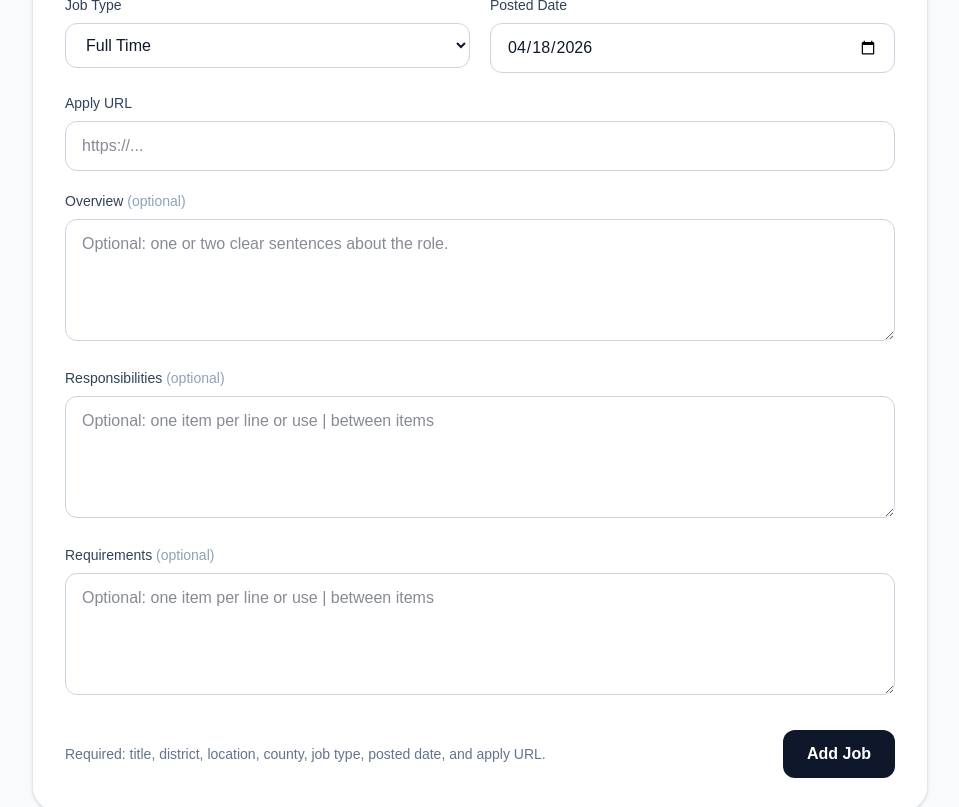
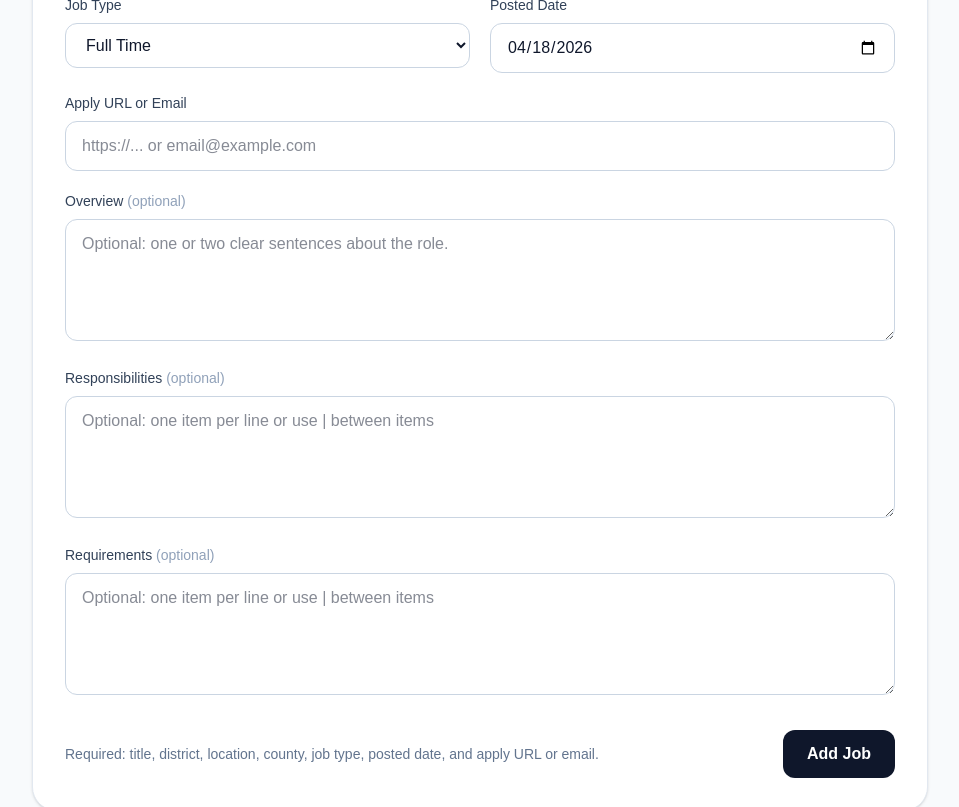
Before and after one commit to njwilkin1/nj-school-careers, a Next.js app: page /admin in a window 1280 px wide. Shown: the part 480-1287 px from the top of the page, without its empty margins (160-1119 px from the left). Built offline with nearby package versions, Linux system fonts and the light colour scheme.

Commit message:
Allow email and mailto in admin form validation

```diff
--- a/app/admin/page.tsx
+++ b/app/admin/page.tsx
@@ -56,10 +56,16 @@ export default function AdminPage() {
     }));
   }
 
-  function isValidUrl(value: string) {
+  function isValidUrlOrEmail(value: string) {
+    const trimmed = value.trim();
+
+    if (trimmed.startsWith("mailto:")) return true;
+
+    if (/^[^\s@]+@[^\s@]+\.[^\s@]+$/.test(trimmed)) return true;
+
     try {
-      const url = new URL(value);
-      return url.protocol === "http:" || url.protocol === "https:";
+      const url = new URL(trimmed);
+      return ["http:", "https:", "mailto:"].includes(url.protocol);
     } catch {
       return false;
     }
@@ -74,7 +80,9 @@ export default function AdminPage() {
     if (!form.type.trim()) return "Job type is required.";
     if (!form.posted.trim()) return "Posted date is required.";
     if (!form.applyUrl.trim()) return "Apply URL is required.";
-    if (!isValidUrl(form.applyUrl.trim())) return "Apply URL must be a valid link.";
+    if (!isValidUrlOrEmail(form.applyUrl.trim())) {
+      return "Apply URL must be a valid link or email address.";
+    }
 
     return null;
   }
@@ -269,11 +277,11 @@ export default function AdminPage() {
 
             <div className="md:col-span-2">
               <label className="mb-2 block text-sm font-medium text-slate-700">
-                Apply URL
+                Apply URL or Email
               </label>
               <input
                 name="applyUrl"
-                placeholder="https://..."
+                placeholder="https://... or email@example.com"
                 value={form.applyUrl}
                 onChange={handleChange}
                 className="w-full rounded-xl border border-slate-300 px-4 py-3"
@@ -325,7 +333,7 @@ export default function AdminPage() {
 
           <div className="flex items-center justify-between gap-4 pt-2">
             <p className="text-sm text-slate-500">
-              Required: title, district, location, county, job type, posted date, and apply URL.
+              Required: title, district, location, county, job type, posted date, and apply URL or email.
             </p>
 
             <button
```
